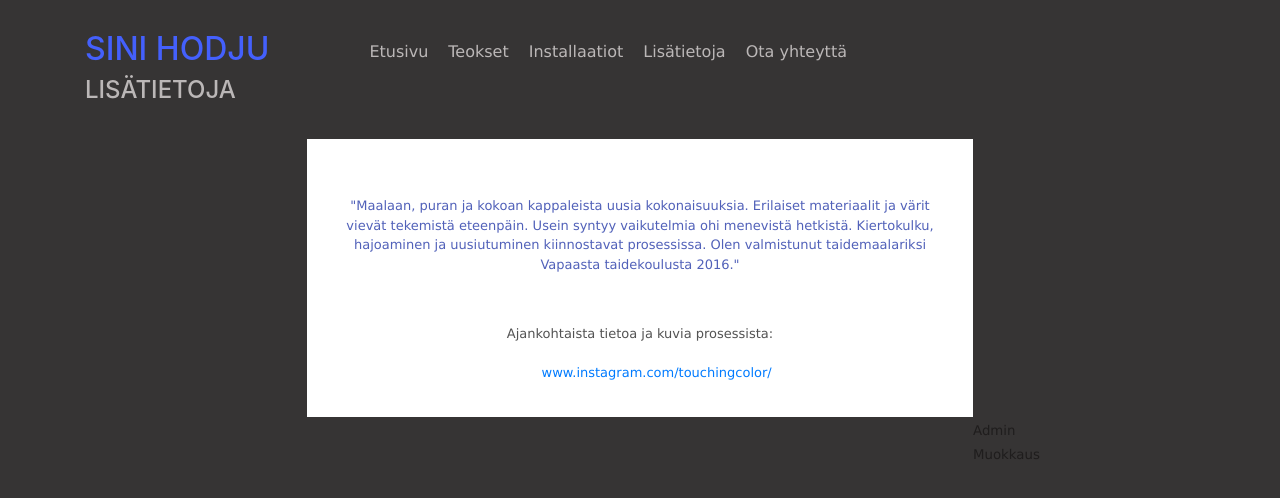
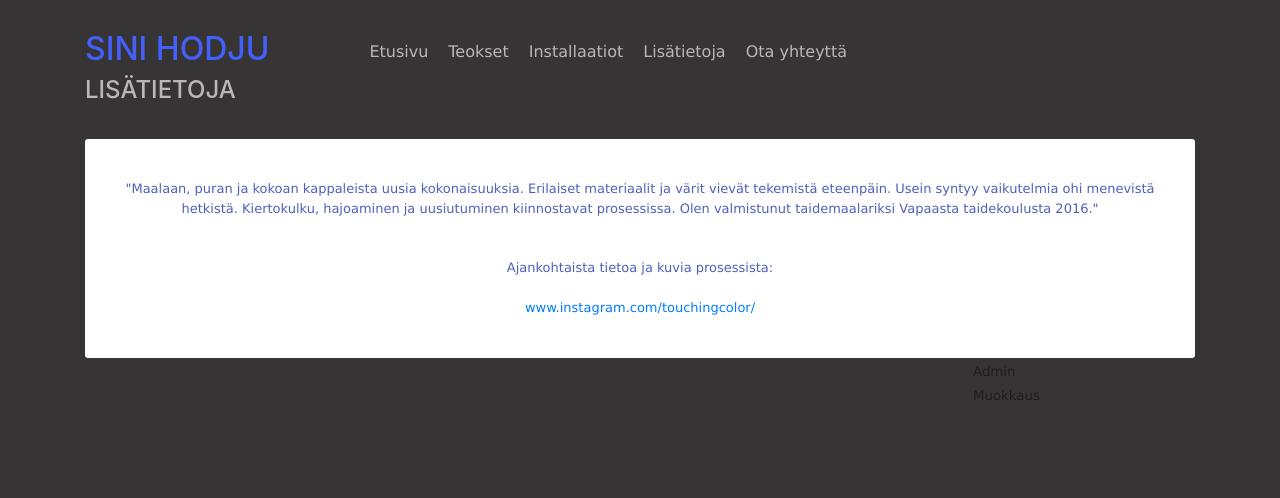
Before and after one commit to sinhod/oma, a Django app: page /about/ in a window 1280 px wide. Shown: the top 498 px of the page. Run offline with Django 5.2, Linux system fonts and the light colour scheme; data comes from the database, SQL or seed files in the repository; some libraries are stand-ins or nearby versions.

Commit message:
css-muotoiluja

```diff
--- a/app/static/style.css
+++ b/app/static/style.css
@@ -23,30 +23,33 @@ p {
 .about-text {
     color: #5161b9;
     font-size: small;
-    padding-top: 5%;
+    /* padding-top: 5%;
     padding-left: 5%;
-    padding-right: 5%;
+    padding-right: 5%; */
 }
 .about-text2 {
     color: rgb(83, 83, 83);
     font-size: small;
-    padding-top: 5%;
-    padding-left: 5%;
-    padding-right: 5%;
 }
 
 .about-link {
     font-family: "Verdana";
     font-size: small;
-    padding-left: 5%;
 }
-.about {
+
+.area-text {
+    justify-content: center;
+    background-color: white;
+    border-radius: 3px;
+    border: 1px white;
+    padding: 40px;
+}
+/* .about {
     margin-left: 20%;
     margin-right: 20%;
-    padding-bottom: 3%;
-    min-width: 270px;
+    min-width: 300px;
     background-color: white;
-}
+} */
 
 .color {
     background-color: rgb(54, 52, 52);
@@ -109,6 +112,7 @@ p {
 /* Kuva email:ista */
 .emailpicture {
     max-width: 220px;
+    padding-bottom: 5%;
 }
 
 /* Teostietojen näyttämistä varten */
--- a/app/templates/aboutpage.html
+++ b/app/templates/aboutpage.html
@@ -3,12 +3,11 @@
 <h4 class="title">LISÄTIETOJA</h4>
 <center>
     <br />
-
-    <div class="about">
+    <div class="area-text">
         {% for s in about %}
+        <p class="about-text">{{s.text}}</p>
         <br />
-        <p class="about-text">{{s.text}}</p>
-        <p class="about-text2">Ajankohtaista tietoa ja kuvia prosessista:</p>
+        <p class="about-text">Ajankohtaista tietoa ja kuvia prosessista:</p>
         <a class="about-link" href="https://www.instagram.com/touchingcolor/">
             www.instagram.com/touchingcolor/
         </a>
--- a/app/templates/contactpage.html
+++ b/app/templates/contactpage.html
@@ -3,10 +3,10 @@
     <h4 class="title">OTA YHTEYTTÄ</h4>
     <center>
     <br />
-    <div class="about">
+    <div  class="area-text">
         <br>
         <img class="emailpicture" src="https://filedn.eu/lnHUCw3DsPvXD3WO8abAOD7/email.JPG" />
-        <p class="about-text2">
+        <p class="about-text">
             Ajankohtaista tietoa ja kuvia prosessista:
         </p>
         <a class="about-link" href="https://www.instagram.com/touchingcolor/">
```
